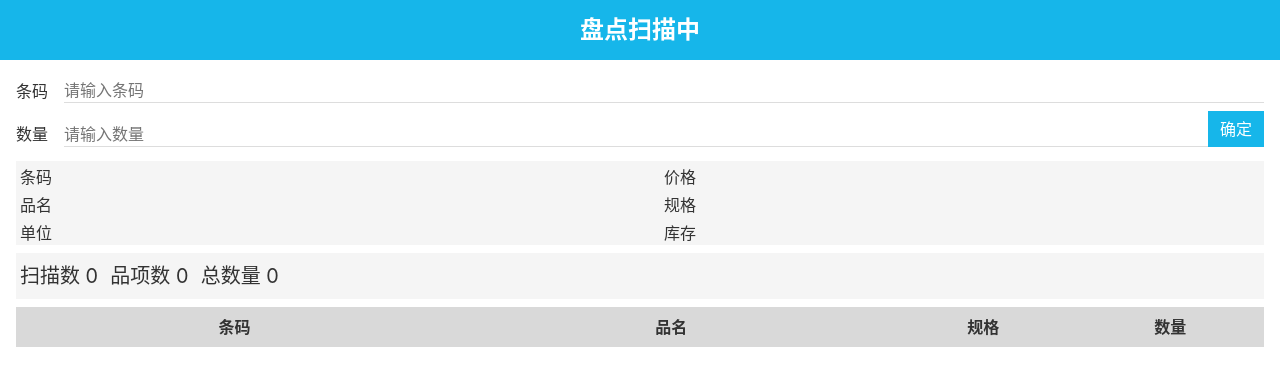
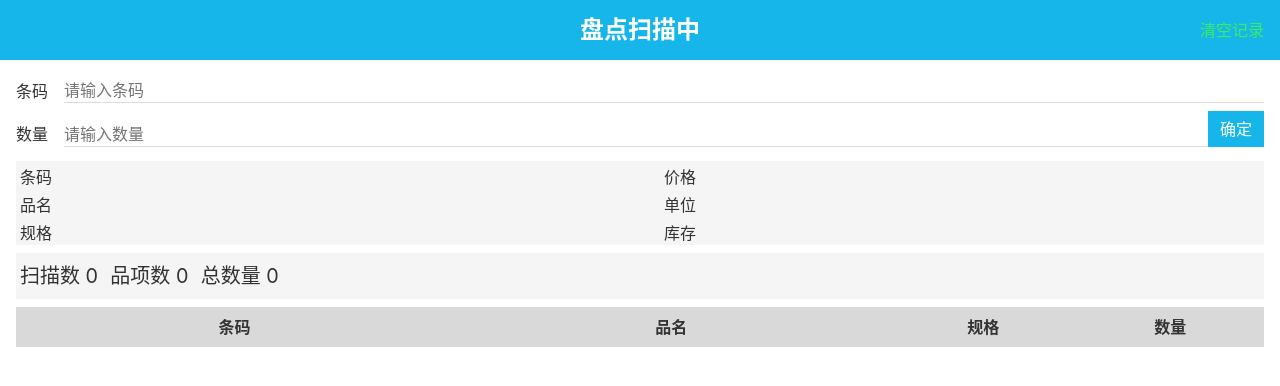
Before and after one commit to Leerongyue/inventory, a Vue app: page /#/home in a window 1280 px wide. Shown: the top 386 px of the page. Built offline with nearby package versions, Linux system fonts and the light colour scheme.

Commit message:
添加清空商品记录功能

```diff
--- a/src/App.vue
+++ b/src/App.vue
@@ -1,22 +1,29 @@
 <template>
   <div id="app">
-    <router-view/>
+    <router-view v-if="isAlive"/>
   </div>
 </template>
 <script lang="ts">
-  import Vue from 'vue';
-  import {Component} from 'vue-property-decorator';
+  import Vue from "vue";
+  import {Component, Provide} from "vue-property-decorator";
 
   @Component
   export default class App extends Vue {
+    @Provide() refresh = this.reload;
+    isAlive = true;
 
+    reload() {
+      this.isAlive = false;
+      this.$nextTick(() => {
+        this.isAlive = true;
+      });
+    }
   }
 </script>
 
 <style lang="scss">
   @import "src/style/reset";
   @import "src/style/helper";
-
 
   #app {
     -webkit-font-smoothing: antialiased;
--- a/src/components/Head.vue
+++ b/src/components/Head.vue
@@ -3,18 +3,20 @@
     <Icon name="left" :class="!left && 'leftHidden'" @click.native="goBack"/>
     <span><strong>{{text}}</strong></span>
     <Icon name="right" :class="!right && 'rightHidden'"/>
+    <div class="deleteAll" @click="deleteAll">清空记录</div>
   </div>
 </template>
 
 <script lang="ts">
   import Vue from "vue";
-  import {Component, Prop} from "vue-property-decorator";
+  import {Component, Inject, Prop} from "vue-property-decorator";
   import Icon from "@/components/Icon.vue";
 
   @Component({
     components: {Icon}
   })
   export default class Head extends Vue {
+    @Inject() readonly refresh!: () => void;
     @Prop(String) text!: string;
     @Prop(Boolean) left!: boolean;
     @Prop(Boolean) right!: boolean;
@@ -22,6 +24,11 @@
 
     goBack() {
       this.$router.push(this.back);
+    }
+
+    deleteAll() {
+      this.$store.commit("deleteGoods");
+      this.refresh();
     }
   }
 </script>
@@ -34,6 +41,7 @@
     background: rgb(22, 182, 234);
     padding: 12px 16px;
     margin-bottom: 14px;
+    position: relative;
 
     span {
       font-size: 24px;
@@ -51,5 +59,13 @@
         visibility: hidden;
       }
     }
+
+    .deleteAll {
+      position: absolute;
+      right: 16px;
+      top: 50%;
+      transform: translate(0, -50%);
+      color: rgb(60, 236, 99);
+    }
   }
 </style>
--- a/src/store/index.ts
+++ b/src/store/index.ts
@@ -1,10 +1,11 @@
-import Vue from 'vue';
-import Vuex from 'vuex';
-import {request} from '@/helper/request';
-import {GoodsDetail} from '@/helper/type';
-import {copy} from '@/helper/copy';
-import {setLocalStorage} from '@/helper/setLocalStorage';
-import {getLocalStorage} from '@/helper/getLocalStorage';
+import Vue from "vue";
+import Vuex from "vuex";
+import {request} from "@/helper/request";
+import {GoodsDetail} from "@/helper/type";
+import {copy} from "@/helper/copy";
+import {setLocalStorage} from "@/helper/setLocalStorage";
+import {getLocalStorage} from "@/helper/getLocalStorage";
+import router from "@/router";
 
 Vue.use(Vuex);
 
@@ -15,17 +16,21 @@ export default new Vuex.Store({
   },
   mutations: {
     saveGood(state, payload) {
-      setLocalStorage('goodsList', JSON.stringify(payload.goodsList));
+      setLocalStorage("goodsList", JSON.stringify(payload.goodsList));
     },
     getGoods(state) {
-      const res = getLocalStorage('goodsList');
+      const res = getLocalStorage("goodsList");
       state.goodsList = res ? copy(JSON.parse(res)) : copy([]);
     },
+    deleteGoods(state) {
+      window.localStorage.removeItem("goodsList");
+      window.localStorage.removeItem("amount");
+    },
     saveAmount(state, payload) {
-      setLocalStorage('amount', JSON.stringify(payload.amount));
+      setLocalStorage("amount", JSON.stringify(payload.amount));
     },
     getAmount(state) {
-      const res = getLocalStorage('amount');
+      const res = getLocalStorage("amount");
       state.amount = res ? copy(JSON.parse(res)) : copy({scanAmount: 0, kindAmount: 0, totalAmount: 0});
     }
   },
--- a/src/views/Home.vue
+++ b/src/views/Home.vue
@@ -23,12 +23,12 @@
           </span>
           </div>
           <div>
-            单位 {{currentGood.unitname}}
+            规格 {{currentGood.spec}}
           </div>
         </div>
         <ul>
           <li>价格 {{currentGood.retailprice}}</li>
-          <li>规格 {{currentGood.spec}}</li>
+          <li>单位 {{currentGood.unitname}}</li>
           <li>库存 {{currentGood.stocknum}}</li>
         </ul>
       </div>
```
